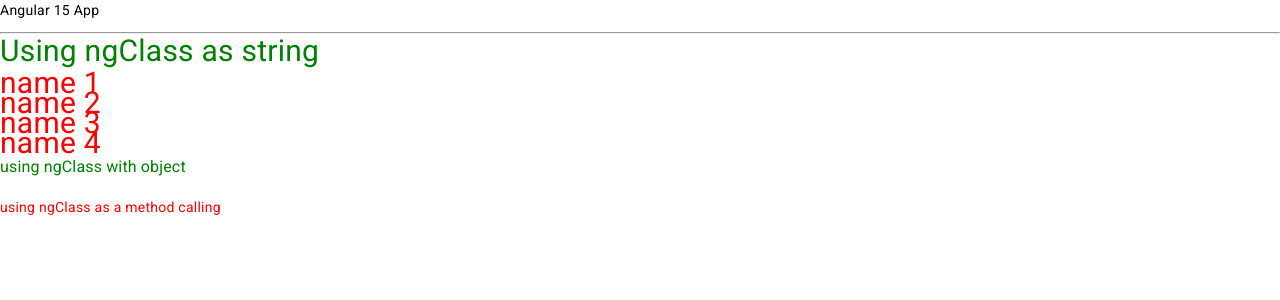
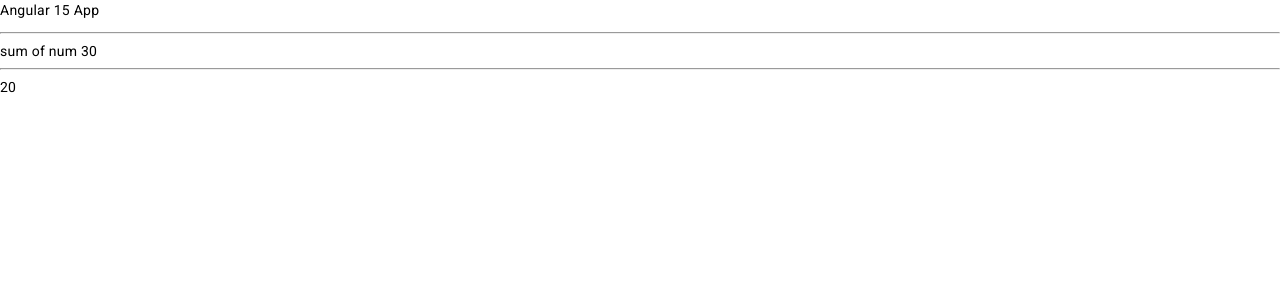
Before and after one commit to ahdianmirza/angular-practice, an Angular app: page / in a window 1280 px wide. Shown: the top 300 px of the page. Built offline with nearby package versions, Linux system fonts and the light colour scheme.

Commit message:
Interpolation

```diff
--- a/src/app/app.component.html
+++ b/src/app/app.component.html
@@ -2,14 +2,8 @@
 
 <hr>
 
-<p [ngClass]="['color1', 'font1']">Using ngClass as string</p>
+<div>sum of num {{ 10+20 }}</div>
 
-<div *ngFor="let detail of StudentDetails" [ngClass]="['color2', 'font1']">
-  {{ detail.name }}
-</div>
+<hr>
 
-<h3 [ngClass]="{'color1': true, 'color2': false}">using ngClass with object</h3>
-
-<div [ngClass]="getCssClass('main1')">
-  using ngClass as a method calling
-</div>
+<div>{{ num + 10 }}</div>
--- a/src/app/app.component.ts
+++ b/src/app/app.component.ts
@@ -7,95 +7,5 @@ import { Component } from '@angular/core';
 })
 export class AppComponent {
   title = 'Angular 15 App';
-  StudentDetails: any[] = [];
-
-  constructor() {
-    this.StudentDetails = [
-      {
-        name: 'name 1',
-        age: 14,
-        gender: 'Male',
-      },
-      {
-        name: 'name 2',
-        age: 16,
-        gender: 'Female',
-      },
-      {
-        name: 'name 3',
-        age: 23,
-        gender: 'Female',
-      },
-      {
-        name: 'name 4',
-        age: 24,
-        gender: 'Female',
-      },
-    ];
-  }
-
-  getMoreStudentData(): void {
-    this.StudentDetails = [
-      {
-        name: 'name 1',
-        age: 14,
-        gender: 'Male',
-      },
-      {
-        name: 'name 2',
-        age: 16,
-        gender: 'Female',
-      },
-      {
-        name: 'name 3',
-        age: 20,
-        gender: 'Female',
-      },
-      {
-        name: 'name 4',
-        age: 18,
-        gender: 'Female',
-      },
-      {
-        name: 'name 5',
-        age: 11,
-        gender: 'Female',
-      },
-      {
-        name: 'name 6',
-        age: 22,
-        gender: 'Female',
-      },
-    ];
-  }
-
-  trackByStudentName(index: number, student: any): string {
-    return student.name;
-  }
-
-  getAge(age: number) {
-    let val = age < 18 ? 'Under18' : 'Above18';
-
-    switch(val) {
-      case 'Under18':
-        return 'green';
-      case 'Above18':
-        return 'red'
-    }
-    return "";
-  }
-
-  getCssClass(input: string) {
-    let classType;
-    if (input == "main") {
-      classType = {
-        color1: true
-      }
-    } else {
-      classType = {
-        color2: true
-      }
-    }
-    return classType;
-  }
+  num: number = 10;
 }
```
